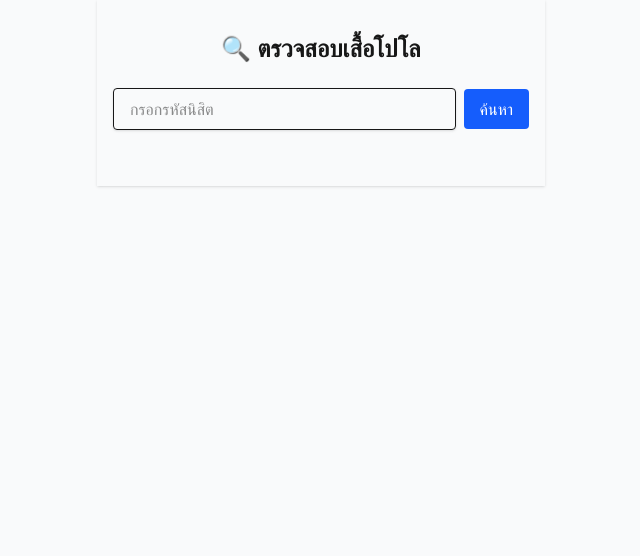
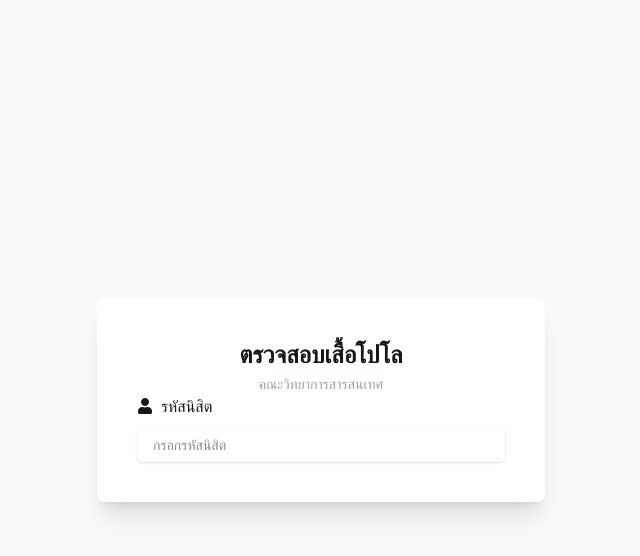
Before and after one commit to FTGFLabs/checkShirtForInformatics, a Next.js app: page / in a window 1280 px wide. Shown: the top 556 px of the page, without its empty margins (319-959 px from the left). Built offline with nearby package versions, Linux system fonts and the light colour scheme; no server answers.

Commit message:
styling: like mr.smart

```diff
--- a/src/app/layout.tsx
+++ b/src/app/layout.tsx
@@ -15,7 +15,7 @@ export default function RootLayout({
   return (
     <html lang="en">
       <body className="vsc-initialized">
-                <div className="min-h-screen overflow-hidden">{children}</div>
+                <div className="min-h-screen overflow-hidden items-center content-center bg-[#F9FAFB]">{children}</div>
       </body>
     </html>
   );
--- a/src/app/page.tsx
+++ b/src/app/page.tsx
@@ -1,5 +1,6 @@
 "use client";
 import { useEffect, useState } from "react";
+import { FaUser } from "react-icons/fa";
 
 export default function StudentSearch() {
   const [data, setData] = useState([]);
@@ -27,7 +28,6 @@ export default function StudentSearch() {
   const handleSearch = () => {
     const found = data.find((s) => s.id === searchId.trim());
     if (found) {
-      console.log()
       setStudent(found);
       setError("");
     } else {
@@ -37,31 +37,40 @@ export default function StudentSearch() {
   };
 
   return (
-    <div className="max-w-md mx-auto px-4 py-8 font-sans shadow ">
-      <h1 className="text-2xl font-semibold text-center mb-6">
-        🔍 ตรวจสอบเสื้อโปโล
-      </h1>
+    <div className="max-w-md mx-4 md:mx-auto p-10 font-sans shadow-xl rounded-lg bg-[#FFF]">
+      <div className="flex flex-col gap-1">
+        <h1 className="text-2xl font-semibold text-center">
+          ตรวจสอบเสื้อโปโล
+        </h1>
+        <h2 className="text-sm text-center text-gray-400">
+          คณะวิทยาการสารสนเทศ
+        </h2>
+      </div>
 
-      <div className="flex items-center gap-2 mb-6">
+      <form
+        onSubmit={(e) => {
+          e.preventDefault();
+          handleSearch();
+        }}
+        className="space-y-2"
+      >
+        <div className="flex content-center gap-2 items-center">
+          <FaUser />
+          <h3>รหัสนิสิต</h3>
+        </div>
         <input
           type="text"
           placeholder="กรอกรหัสนิสิต"
-          className="flex-1 border rounded px-4 py-2 shadow-sm focus:outline-none focus:ring-2 focus:ring-blue-500"
+          className="border-none flex h-9 w-full rounded-md border border-input bg-transparent px-4 py-1 text-base shadow-sm transition-colors file:border-0 file:bg-transparent file:text-sm file:font-medium file:text-foreground placeholder:text-muted-foreground focus-visible:outline-none focus-visible:ring-1 focus-visible:ring-ring disabled:cursor-not-allowed disabled:opacity-50 md:text-sm space-y-2"
           value={searchId}
           onChange={(e) => setSearchId(e.target.value)}
         />
-        <button
-          onClick={handleSearch}
-          className="bg-blue-600 text-white px-4 py-2 rounded hover:bg-blue-700 transition"
-        >
-          ค้นหา
-        </button>
-      </div>
+      </form>
 
-      {error && <p className="text-center text-red-500 mb-4">{error}</p>}
+      {error && <p className="text-center text-red-500 p-4">{error}</p>}
 
       {student && (
-        <div className="p-4 space-y-2 text-sm ">
+        <div className="p-4 space-y-2 text-lg ">
           <p>
             <strong>📌 รหัสนิสิต:</strong> {student.id}
           </p>
@@ -80,8 +89,10 @@ export default function StudentSearch() {
           <p>
             <strong>✅ สถานะ:</strong> {student.status}
           </p>
-
-          <a href={student.photo}>click to show image</a>
+          <div className="flex">
+          <p>ตรวจสอบสลิป</p>
+          <a href={student.photo}>click</a>
+          </div>
         </div>
       )}
     </div>
```
Also changed, not shown: package.json (+10 -6 lines), 1 other file (tests, documents, lock files or other folders).
